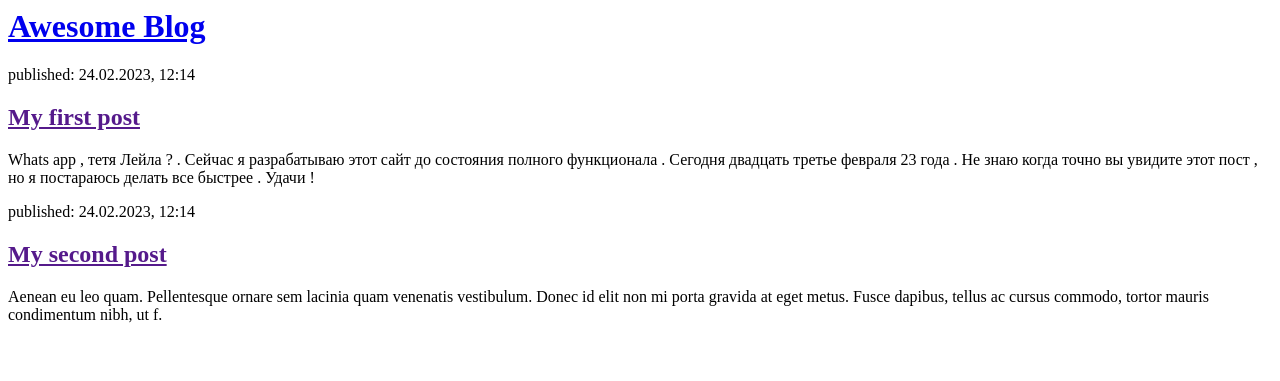
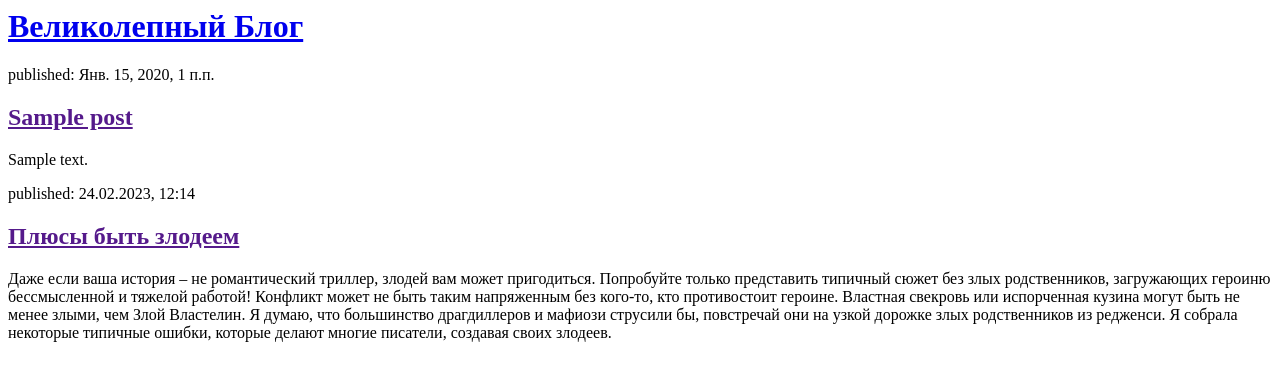
Before and after one commit to noviichel/my-first-blog, a Django app: page / in a window 1280 px wide. Shown: the top 381 px of the page. Run offline with Django 3.2, Linux system fonts and the light colour scheme; tables that the repository leaves empty hold one stand-in row (values such as "Sample post").

Commit message:
Modified templates to display posts from database.

```diff
--- a/blog/templates/blog/post_list.html
+++ b/blog/templates/blog/post_list.html
@@ -4,19 +4,21 @@
     </head>
     <body>
         <div>
-            <h1><a href="/">Awesome Blog</a></h1>
+            <h1><a href="/">Великолепный Блог</a></h1>
         </div>
+
+        {% for post in posts %}
+        <div>
+            <p>published: {{ post.published_date }}</p>
+            <h2><a href="">{{ post.title }} </a></h2>
+            <p>{{ post.text|linebreaksbr}}</p>
+        </div>
+        {% endfor %}
 
         <div>
             <p>published: 24.02.2023, 12:14</p>
-            <h2><a href="">My first post</a></h2>
-            <p>Whats app , тетя Лейла ? . Сейчас я разрабатываю этот сайт до состояния полного функционала . Сегодня двадцать третье февраля 23 года . Не знаю когда точно вы увидите этот пост , но я постараюсь делать все быстрее . Удачи !</p>
-        </div>
-
-        <div>
-            <p>published: 24.02.2023, 12:14</p>
-            <h2><a href="">My second post</a></h2>
-            <p>Aenean eu leo quam. Pellentesque ornare sem lacinia quam venenatis vestibulum. Donec id elit non mi porta gravida at eget metus. Fusce dapibus, tellus ac cursus commodo, tortor mauris condimentum nibh, ut f.</p>
+            <h2><a href="">Плюсы быть злодеем </a></h2>
+            <p>Даже если ваша история – не романтический триллер, злодей вам может пригодиться. Попробуйте только представить типичный сюжет без злых родственников, загружающих героиню бессмысленной и тяжелой работой! Конфликт может не быть таким напряженным без кого-то, кто противостоит героине. Властная свекровь или испорченная кузина могут быть не менее злыми, чем Злой Властелин. Я думаю, что большинство драгдиллеров и мафиози струсили бы, повстречай они на узкой дорожке злых родственников из редженси. Я собрала некоторые типичные ошибки, которые делают многие писатели, создавая своих злодеев. </p>
         </div>
     </body>
 </html>
--- a/blog/views.py
+++ b/blog/views.py
@@ -1,4 +1,6 @@
 from django.shortcuts import render
-
+from django.utils import timezone
+from .models import Post
 def post_list(request):
-    return render(request, 'blog/post_list.html', {})
+    posts = Post.objects.filter(published_date__lte=timezone.now()).order_by('published_date')
+    return render(request, 'blog/post_list.html', {'posts': posts})
```
